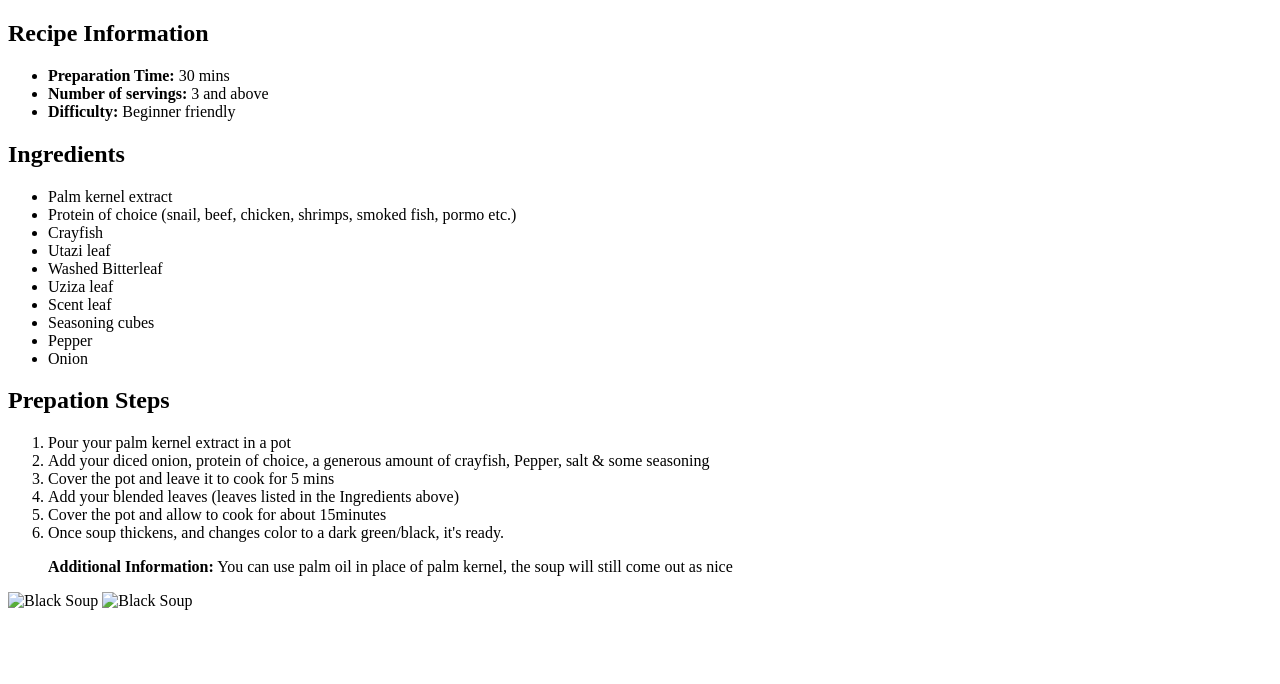
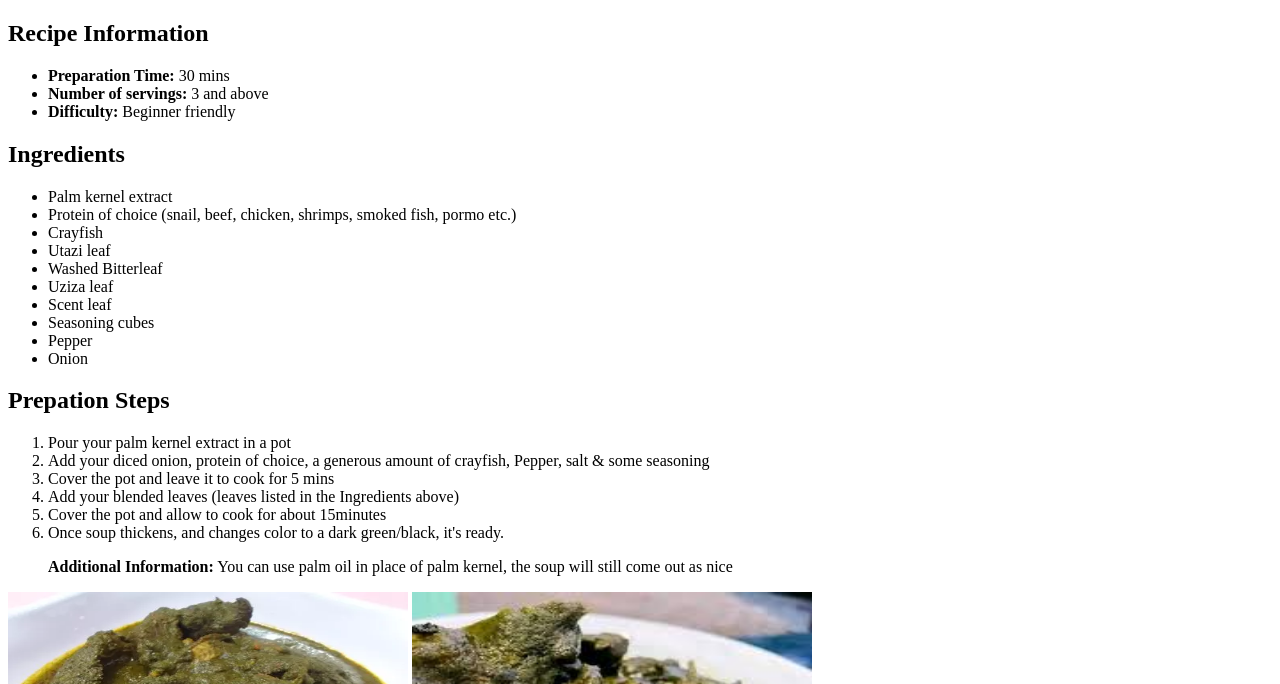
Before and after one commit to LoveAlways1/Recipe_Assignment, a plain HTML site: page Recipe.html in a window 1280 px wide. Shown: the part 116-800 px from the top of the page. Drawn offline with Linux system fonts and the light colour scheme.

Commit message:
Recipe_Assignment

```diff
--- a/Recipe.html
+++ b/Recipe.html
@@ -38,7 +38,7 @@ Black Soup is a native soup of Benin people but more popular in Edo State.
     <li>Once soup thickens, and changes color to a dark green/black, it's ready.</li>
 <p><b>Additional Information:</b> You can use palm oil in place of palm kernel, the soup will still come out as nice </p>
 </ol>
-<img src="./Black soup 1.webp" alt="Black Soup" width="400" height="300">
-<img src="./black soup 2.jpg" alt="Black Soup" width="400" height="300">
+<img src="./Black_soup_1.webp" alt="Black Soup" width="400" height="300">
+<img src="./black_soup_2.jpg" alt="Black Soup" width="400" height="300">
 </body>
 </html>
```
